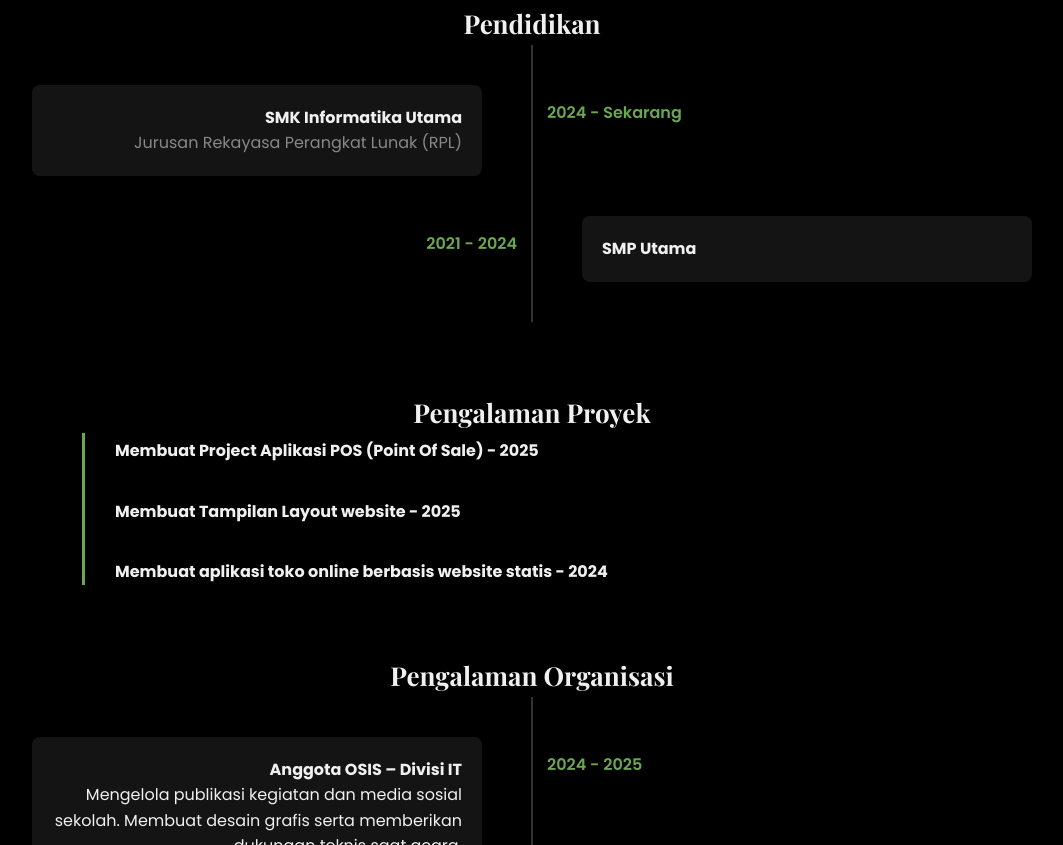
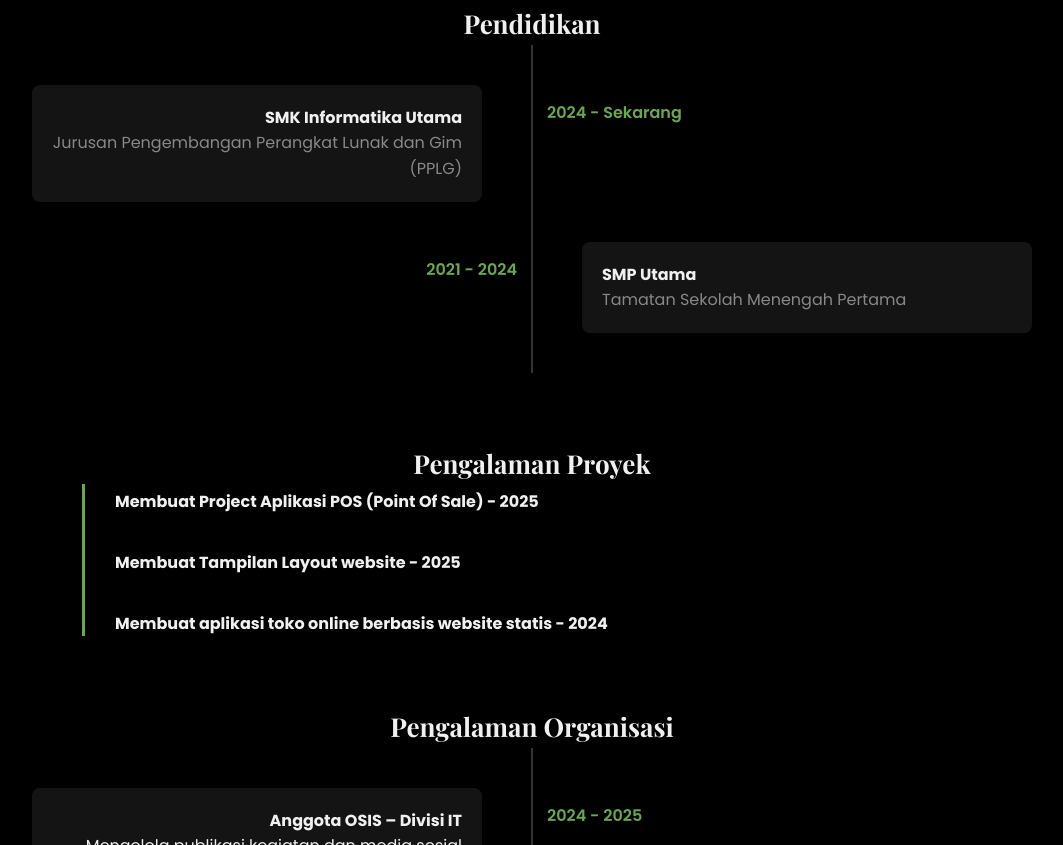
Before and after one commit to aqilla14/aqilla14.github.io, a plain HTML site: page index.html in a window 1280 px wide. Shown: the part 1872-2717 px from the top of the page, without its empty margins (108-1171 px from the left). Drawn offline with nearby package versions, Linux system fonts and the light colour scheme.

Commit message:
update index.html

```diff
--- a/index.html
+++ b/index.html
@@ -89,17 +89,18 @@
         <div class="ti-year">2024 - Sekarang</div>
         <div class="ti-body">
             <h4>SMK Informatika Utama</h4>
-                        <p class="muted">Jurusan Rekayasa Perangkat Lunak (RPL)</p>
+            <p class="muted">Jurusan Pengembangan Perangkat Lunak dan Gim (PPLG)</p>
         </div>
     </div>
+
     <div class="timeline-item reveal-item">
         <div class="ti-year">2021 - 2024</div>
         <div class="ti-body">
             <h4>SMP Utama</h4>
+            <p class="muted">Tamatan Sekolah Menengah Pertama</p>
         </div>
     </div>
 </div>
-
             <h3 class="center-text reveal-item" style="margin-top: 70px;">Pengalaman Proyek</h3>
             <div class="list-vertical reveal-item">
                 <div class="item reveal-item">
```
Lines whose indentation alone changed are shown as unchanged.
